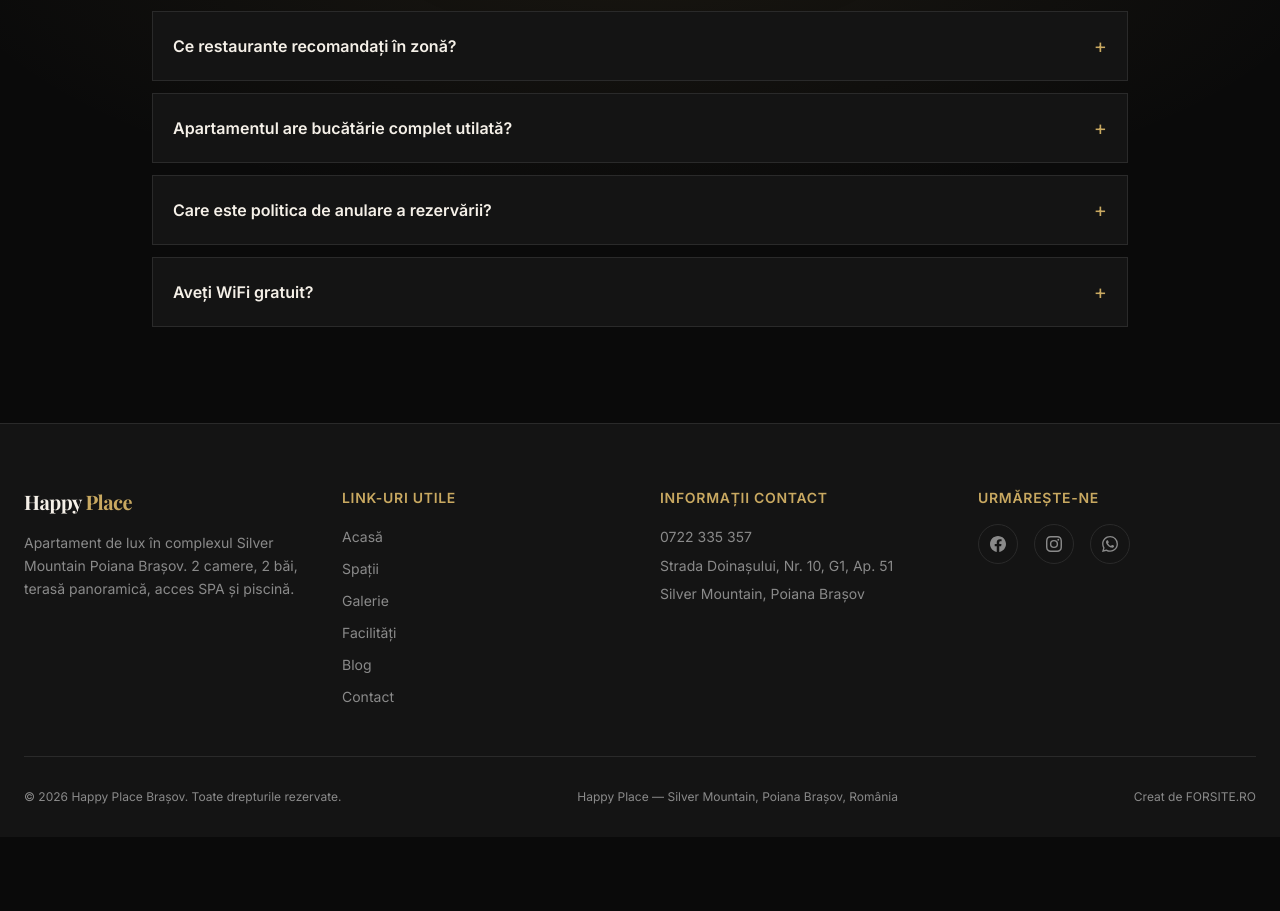
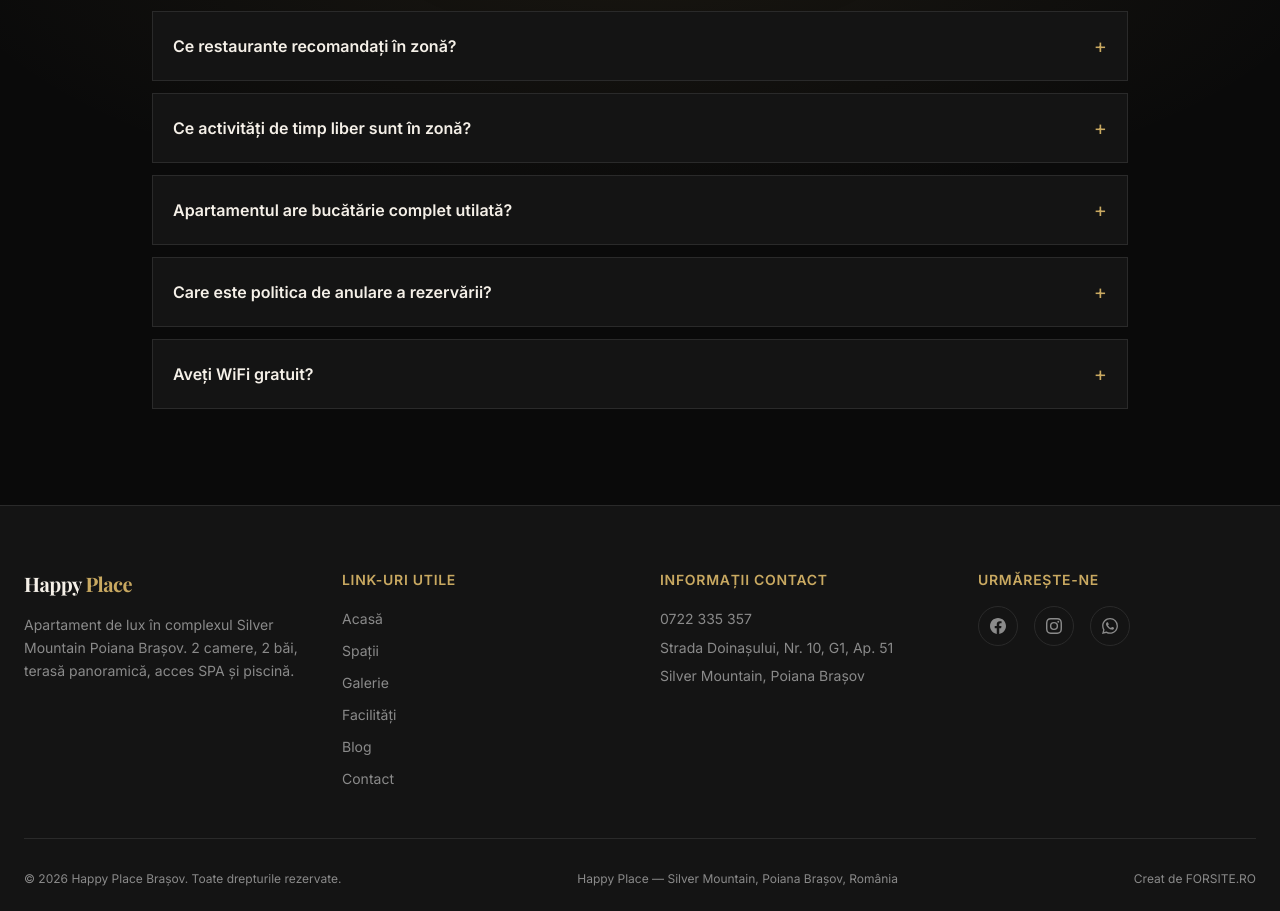
Before and after one commit to policolor-website/happyplace, a Next.js app: page /despre-noi in a window 1280 px wide. Shown: the part 3262-4173 px from the top of the page. Before the commit the page ends 4099 px from the top, so only its background shows below. Built offline with nearby package versions, Linux system fonts and the light colour scheme.

Commit message:
FAQ: activitati timp liber in zona - echitatie, ATV, bowling, escalada, telecabina Postavaru

```diff
--- a/src/components/FAQ.tsx
+++ b/src/components/FAQ.tsx
@@ -47,6 +47,11 @@ const faqItems = [
     question: "Ce restaurante recomandați în zonă?",
     answer:
       "Pe lângă restaurantul NOIR din complex, recomandăm:\n• Stana Turistică — la doar 5 min. de complex, în cadru natural de excepție, oferă mâncare tradițională românească\n• Sura Dacilor\n• Coliba Haiducilor",
+  },
+  {
+    question: "Ce activități de timp liber sunt în zonă?",
+    answer:
+      "La mai puțin de 10 min. de apartament aveți:\n• Centru de echitație\n• Plimbări cu ATV\n• Bowling, biliard și escaladă la Centrul de Agrement din centrul stațiunii Poiana Brașov\n• Telecabină și telescaun până pe vârful Postăvaru la 1800 m altitudine",
   },
   {
     question: "Apartamentul are bucătărie complet utilată?",
```
